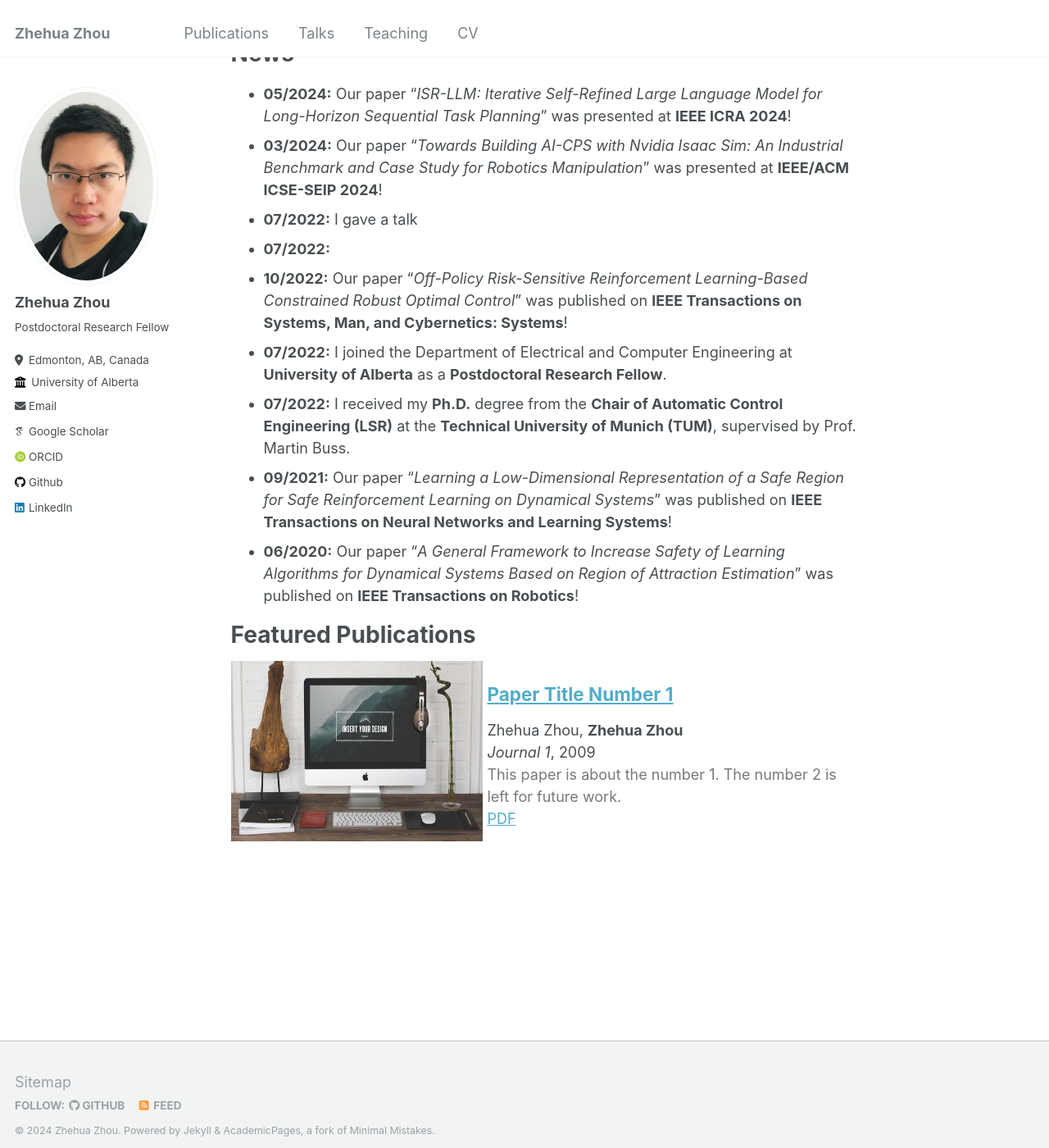
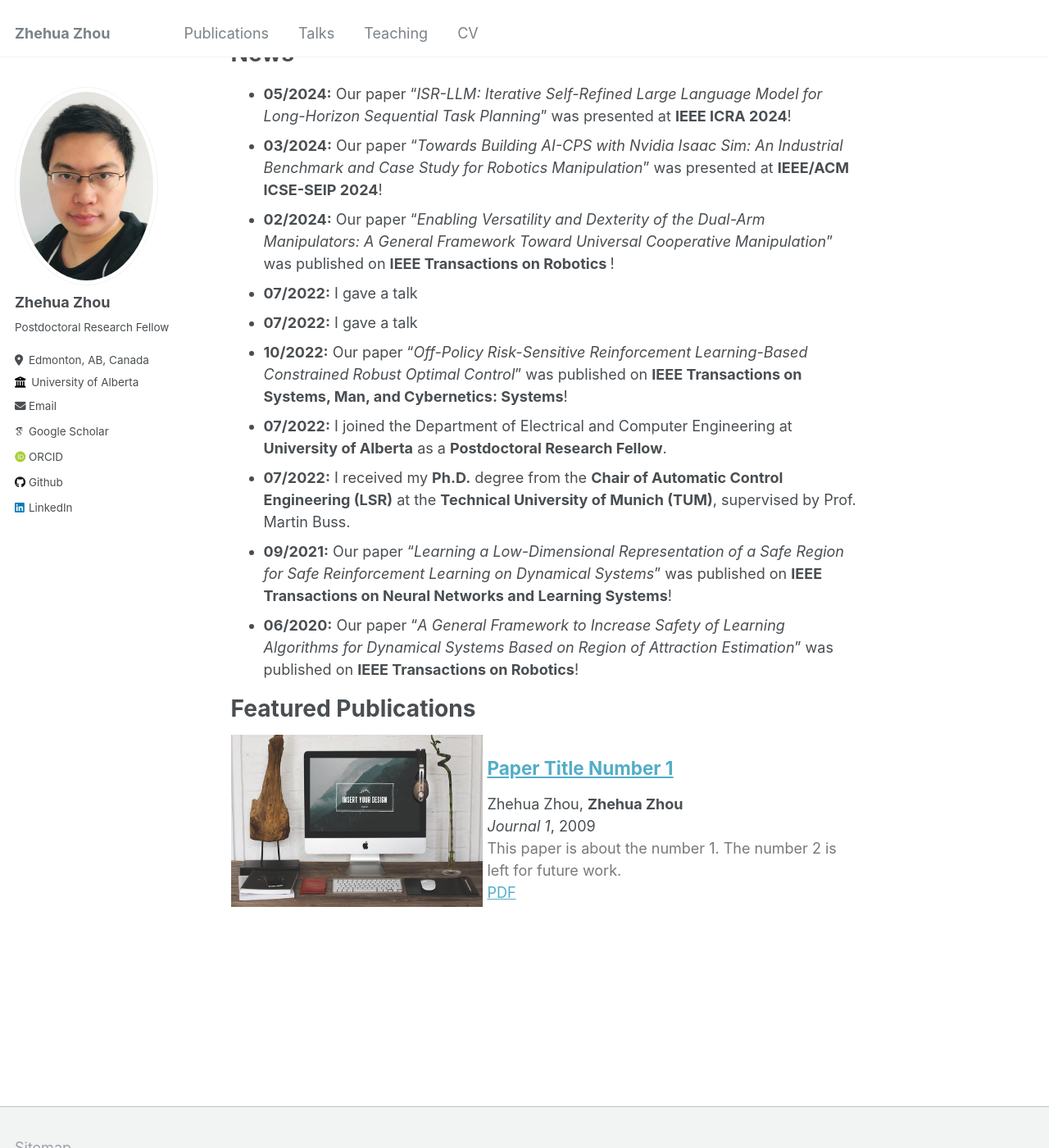
Before and after one commit to zhehuazhou/zhehuazhou.github.io, a Jekyll site: the page built from _pages/about.md, in a window 1280 px wide and 1400 px high, scrolled down 416 px. Shown: the whole window at 82% size. Built offline with Jekyll 4.4.1, drawn with Linux system fonts in a browser that asks for light colours; some web fonts are replaced.

Commit message:
initial update

```diff
--- a/_includes/archive-single_double.html
+++ b/_includes/archive-single_double.html
@@ -21,7 +21,7 @@
 .column {
   float: left;
   padding: 0px;
-  height: 220px;
+  height: 210px;
 }
 
 .left {
--- a/_pages/about.md
+++ b/_pages/about.md
@@ -15,8 +15,9 @@ News
 ======
 * <b>05/2024:</b> Our paper "<i>ISR-LLM: Iterative Self-Refined Large Language Model for Long-Horizon Sequential Task Planning</i>" was presented at <b>IEEE ICRA 2024</b>!
 * <b>03/2024:</b> Our paper "<i>Towards Building AI-CPS with Nvidia Isaac Sim: An Industrial Benchmark and Case Study for Robotics Manipulation</i>" was presented at <b>IEEE/ACM ICSE-SEIP 2024</b>!
+* <b>02/2024:</b> Our paper "<i>Enabling Versatility and Dexterity of the Dual-Arm Manipulators: A General Framework Toward Universal Cooperative Manipulation</i>" was published on <b>IEEE Transactions on Robotics </b>!
 * <b>07/2022:</b> I gave a talk
-* <b>07/2022:</b>
+* <b>07/2022:</b> I gave a talk
 * <b>10/2022:</b> Our paper "<i>Off-Policy Risk-Sensitive Reinforcement Learning-Based Constrained Robust Optimal Control</i>" was published on <b>IEEE Transactions on Systems, Man, and Cybernetics: Systems</b>!
 * <b>07/2022:</b> I joined the Department of Electrical and Computer Engineering at <b>University of Alberta</b> as a <b>Postdoctoral Research Fellow</b>.
 * <b>07/2022:</b> I received my <b>Ph.D.</b> degree from the <b>Chair of Automatic Control Engineering (LSR)</b> at the <b>Technical University of Munich (TUM)</b>, supervised by Prof. Martin Buss.
```
